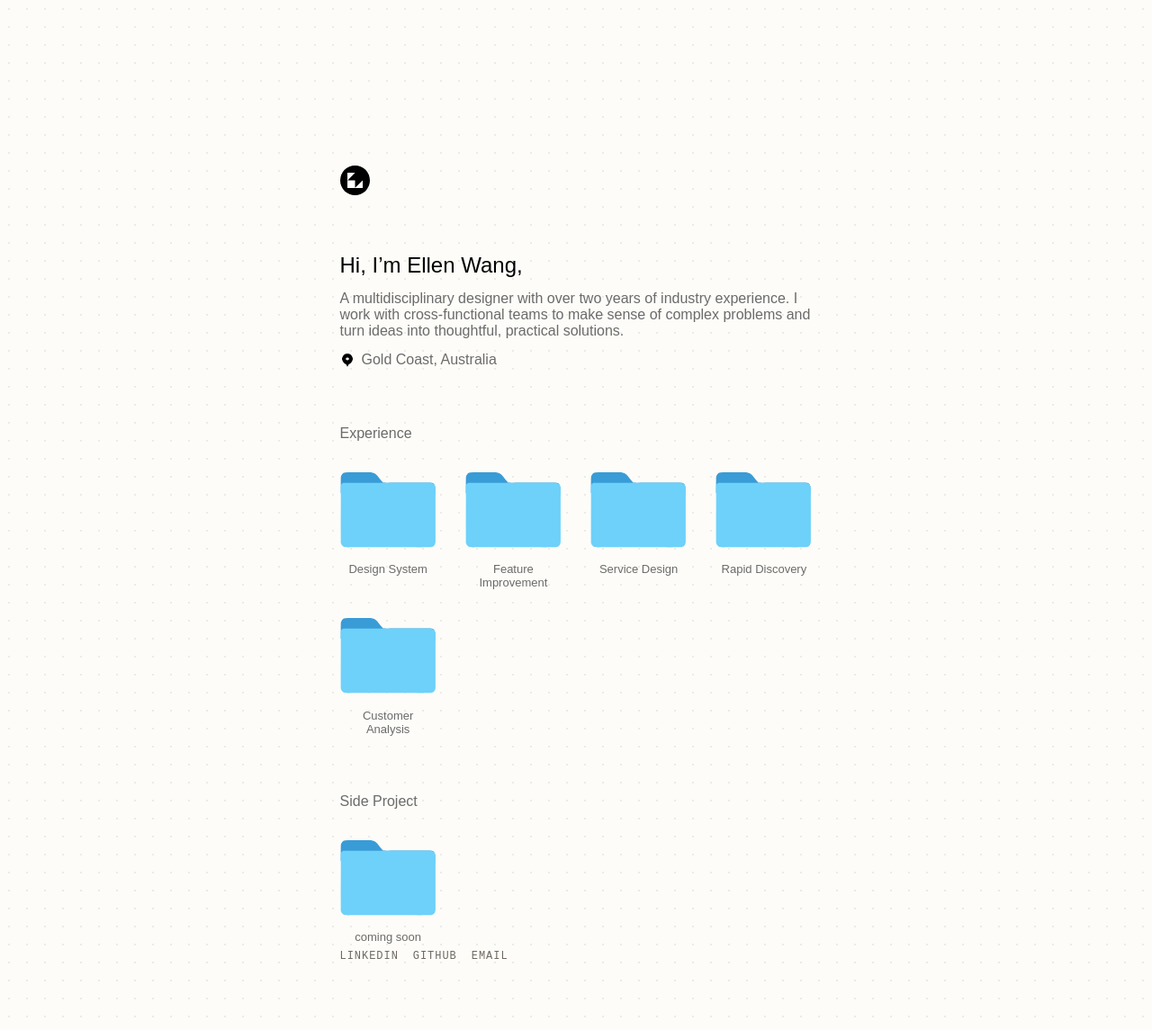
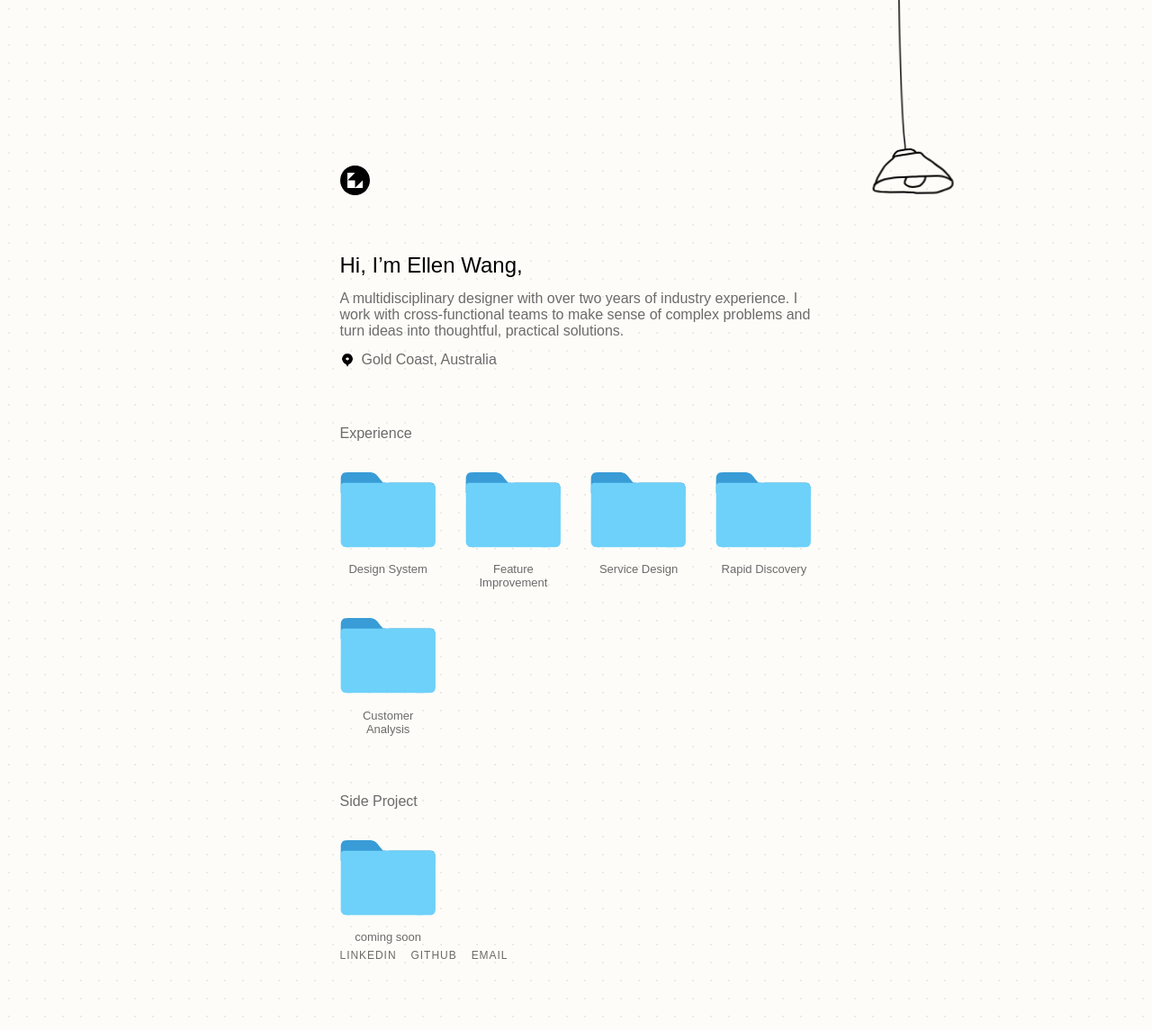
Before and after one commit to ellenWang918/ellen-portfolio, a Next.js app: page / in a window 1280 px wide. Shown: the whole page at 90% size. Built offline with nearby package versions, Linux system fonts and the light colour scheme.

Commit message:
restore pendent

```diff
--- a/src/app/globals.css
+++ b/src/app/globals.css
@@ -160,7 +160,7 @@ body {
   overflow: hidden;
   text-overflow: ellipsis;
   white-space: nowrap;
-  font: 500 14px/1.2 "IBM Plex Mono", monospace;
+  font: 500 14px/1.2 "IBM Plex Sans", Arial, Helvetica, sans-serif;
   text-transform: uppercase;
   opacity: 0;
   transform: translateY(4px);
@@ -518,7 +518,7 @@ body:has(.about-page) .site-footer {
   align-items: center;
   justify-content: center;
   color: var(--secondary);
-  font-family: "IBM Plex Mono", monospace;
+  font-family: "IBM Plex Sans", Arial, Helvetica, sans-serif;
   font-size: 12px;
   font-weight: 500;
   letter-spacing: 0.08em;
--- a/src/app/page.tsx
+++ b/src/app/page.tsx
@@ -1,4 +1,5 @@
 import { ExperienceSection } from "@/components/experience-section";
+import { HangingLamp } from "@/components/hanging-lamp";
 import { IntroSection } from "@/components/intro-section";
 import { SideProjectSection } from "@/components/side-project-section";
 import { intro } from "@/content/home";
@@ -7,6 +8,7 @@ import { projects } from "@/content/projects";
 export default function Home() {
   return (
     <main id="main-content">
+      <HangingLamp />
       <IntroSection {...intro} />
       <Suspense fallback={<section aria-label="Experience" className="experience-section" />}>
         <ExperienceSection projects={projects} />
```
